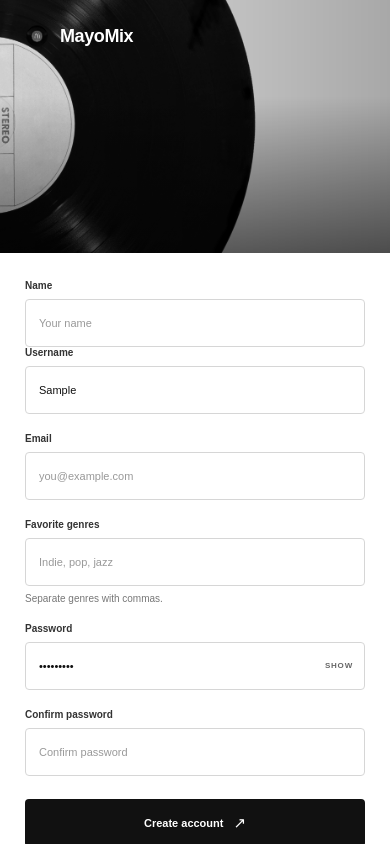
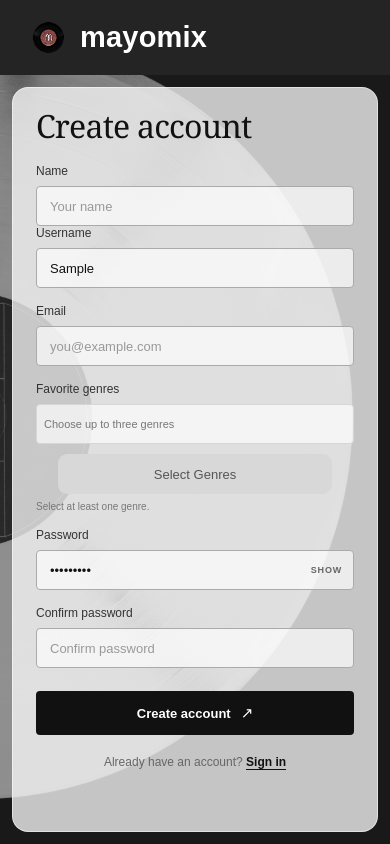
Before and after one commit to ammarbhat/mayomix-f, a React (Vite) app: page / in a window 390 px wide. Both pictures are taken after typing "Sample", "Sample123" into the empty fields and a click on the button "Create an account". Built offline with nearby package versions, Linux system fonts and the light colour scheme; a web font is replaced by a local one.

Commit message:
Optimize login page css for mobile

```diff
--- a/src/EditProfilePage.jsx
+++ b/src/EditProfilePage.jsx
@@ -1,9 +1,9 @@
 import { useEffect, useRef, useState } from 'react'
 import AppHeader from './AppHeader.jsx'
 import { apiRequest, clearStoredToken, getMyTasteList, getStoredToken, searchAlbums, searchArtists } from './api.js'
+import { GENRES } from './genreOptions.js'
 import './EditProfilePage.css'
 
-const GENRES = ['Pop', 'Rock', 'Hip-Hop / Rap', 'Dance / Electronic', 'Latin', 'R&B', 'Classical', 'Country', 'Soundtracks', 'Reggae', 'Jazz', 'Metal', 'Indie', 'Folk', 'Soul', 'Blues', 'Gospel', 'Afrobeats', 'K-Pop', 'Punk']
 const blank = { name: '', username: '', bio: '', pfp_link: '' }
 const idOf = (item) => item.mbid || item.id
 
--- a/src/LoginPage.css
+++ b/src/LoginPage.css
@@ -2,8 +2,8 @@
 .login-art { min-height: 680px; position: relative; overflow: hidden; isolation: isolate; background: #111; }
 .login-record { position: absolute; z-index: -2; inset: 0; width: 100%; height: 100%; object-fit: cover; object-position: 19% center; filter: grayscale(1) contrast(1.04); transform: scale(1.08); }
 .login-art-shade { position: absolute; z-index: -1; inset: 0; background: linear-gradient(90deg,rgba(0,0,0,.1),rgba(0,0,0,.34)),linear-gradient(0deg,rgba(0,0,0,.55),transparent 62%); }
-.login-brand { position: absolute; top: 34px; left: clamp(28px,5vw,70px); display: flex; align-items: center; gap: 9px; color: #fff; text-decoration: none; font-size: 20px; font-weight: 600; letter-spacing: -.4px; }
-.login-brand img { width: 32px; height: 32px; border-radius: 50%; object-fit: cover; filter: grayscale(1); }
+.login-brand { position: absolute; top: 34px; left: clamp(28px,5vw,70px); display: flex; align-items: center; gap: 12px; color: #fff; text-decoration: none; font-size: 26px; font-weight: 600; letter-spacing: -.4px; }
+.login-brand img { width: 42px; height: 42px; border-radius: 50%; object-fit: cover; }
 .login-panel { min-height: 680px; position: relative; display: flex; align-items: center; justify-content: center; padding: 70px clamp(34px,7vw,94px); }
 .login-form-wrap { width: min(100%,370px); }
 .login-form-wrap h1 { margin: 0 0 31px; font-family: 'DM Serif Display',Georgia,serif; font-size: 40px; line-height: 1; font-weight: 400; letter-spacing: -.8px; }
@@ -24,13 +24,45 @@
 .login-error { margin: 12px 0 0; color: #333; font-size: 10px; line-height: 1.5; }
 .login-switch { margin: 20px 0 0; color: #666; font-size: 11px; text-align: center; }
 .login-switch button { padding: 0; border: 0; background: transparent; color: #111; font: inherit; font-weight: 700; text-decoration: underline; text-underline-offset: 3px; cursor: pointer; }
-@media (max-width: 760px) { .login-page { grid-template-columns: minmax(0,.85fr) minmax(350px,1.15fr); }.login-panel { padding-inline: 38px; } }
-@media (max-width: 620px) { .login-page { min-height: 100vh; display: flex; flex-direction: column; }.login-art { min-height: 230px; height: 34vh; }.login-brand { top: 22px; left: 23px; font-size: 18px; }.login-brand img { width: 28px; height: 28px; }.login-panel { min-height: 430px; flex: 1; padding: 60px 25px 50px; }.login-form-wrap { max-width: 420px; }.login-form-wrap h1 { font-size: 36px; margin-bottom: 25px; } }
+.login-genres-label { display: block; margin-bottom: 8px; color: #333; font-size: 10px; font-weight: 600; }
+.login-genre-picker { margin-top: 0; }
+.login-selected-genres { min-height: 42px; display: flex; flex-wrap: wrap; align-items: center; gap: 6px; padding: 7px; border: 1px solid #d6d6d6; border-radius: 4px; background: #fff; }
+.login-selected-genre { display: inline-flex; align-items: center; gap: 6px; padding: 5px 7px 5px 9px; border-radius: 8px; background: #d5d5d5; color: #111; font-size: 11px; }
+.login-selected-genre button { width: 22px; height: 22px; padding: 0; border: 0; border-radius: 5px; background: #f04e49; color: #fff; font-size: 18px; line-height: 1; cursor: pointer; }
+.login-genre-empty { color: #777; font-size: 11px; }
+.login-genre-trigger-wrap { position: relative; }
+.login-genre-trigger { width: min(86%, 430px); min-height: 42px; display: block; margin: 10px auto 0; border: 0; border-radius: 9px; background: #d8d8d8; color: #555; font-size: 13px; cursor: pointer; }
+.login-genre-menu { position: absolute; z-index: 4; top: calc(100% + 4px); left: 0; width: 100%; max-height: 220px; display: grid; grid-template-columns: 1fr 1fr; gap: 5px; overflow: auto; padding: 8px; border-radius: 10px; background: #d9d9d9; box-shadow: 0 8px 24px #0005; }
+.login-genre-menu button { min-height: 38px; padding: 7px 10px; border: 0; border-radius: 8px; background: #555; color: #fff; text-align: left; cursor: pointer; }
+.login-genre-menu button:disabled { opacity: .5; cursor: default; }
+.login-genre-picker .login-hint { display: block; }
+@media (max-width: 760px) { .login-page { min-height: 100vh; display: flex; flex-direction: column; }.login-art { min-height: 230px; height: 34vh; }.login-brand { top: 22px; left: 23px; font-size: 18px; }.login-brand img { width: 28px; height: 28px; }.login-panel { min-height: 430px; flex: 1; padding: 60px 25px 50px; }.login-form-wrap { max-width: 420px; }.login-form-wrap h1 { font-size: 36px; margin-bottom: 25px; } }
 .login-page { height: 100vh; height: 100dvh; min-height: 0; overflow: hidden; }
 .login-art,.login-panel { height: 100%; min-height: 0; }
 .login-panel { overflow-y: auto; overscroll-behavior: contain; }
-@media (max-width: 620px) {
+@media (max-width: 760px) {
   .login-page { height: 100vh; height: 100dvh; min-height: 0; }
   .login-art { height: clamp(150px, 30vh, 260px); min-height: 0; flex: 0 0 auto; }
   .login-panel { height: 0; min-height: 0; flex: 1; justify-content: center; padding: 24px 25px; }
 }
+
+@media (max-width: 760px) {
+  .login-page { position: relative; display: block; height: 100vh; height: 100dvh; min-height: 0; background: #252525; }
+  .login-art { position: absolute; inset: 0; width: 100%; height: 100%; min-height: 0; }
+  .login-record { object-position: 12% center; filter: grayscale(1) invert(1) contrast(.78); transform: scale(1.08); }
+  .login-art-shade { background: rgba(23,23,23,.38); }
+  .login-brand { z-index: 1; top: 0; left: 0; width: 100%; height: 75px; padding: 0 28px; gap: 11px; background: #242424; font-size: 29px; letter-spacing: .2px; }
+  .login-brand img { width: 41px; height: 41px; }
+  .login-panel { position: absolute; top: 87px; right: 12px; bottom: 12px; left: 12px; height: auto; min-height: 0; padding: 22px 23px; justify-content: flex-start; align-items: stretch; overflow-y: auto; border: 1px solid rgba(255,255,255,.48); border-radius: 16px; background: rgba(246,246,246,.78); }
+  .login-form-wrap { width: 100%; max-width: 420px; margin: 0 auto; }
+  .login-form-wrap h1 { margin-bottom: 22px; font-size: 32px; }
+  .login-form label { margin-bottom: 8px; font-size: 12px; font-weight: 500; }
+  .login-form > input,.password-field input { height: 40px; border-color: #aaa; background: rgba(255,255,255,.68); font-size: 13px; }
+  .password-field button { height: 40px; font-size: 9px; }
+  .password-title { margin-top: 16px !important; }
+  .login-genres-label { font-size: 12px; font-weight: 500; }
+  .login-submit { height: 44px; font-size: 13px; }
+  .login-switch { font-size: 12px; }
+  .login-selected-genres { min-height: 40px; background: rgba(255,255,255,.68); }
+  .login-genre-trigger { min-height: 40px; }
+}
--- a/src/LoginPage.jsx
+++ b/src/LoginPage.jsx
@@ -1,5 +1,6 @@
 import { useState } from 'react'
 import { signIn, signUp } from './api.js'
+import { GENRES } from './genreOptions.js'
 import './LoginPage.css'
 
 function LoginPage() {
@@ -7,6 +8,8 @@ function LoginPage() {
   const [error, setError] = useState('')
   const [submitting, setSubmitting] = useState(false)
   const [isSigningUp, setIsSigningUp] = useState(false)
+  const [genres, setGenres] = useState([])
+  const [genreMenu, setGenreMenu] = useState(false)
 
   async function handleSubmit(event) {
     event.preventDefault()
@@ -18,10 +21,6 @@ function LoginPage() {
     try {
       if (isSigningUp) {
         if (password !== form.get('confirm-password')) throw new Error('Passwords do not match.')
-        const genres = String(form.get('genres') || '')
-          .split(',')
-          .map((genre) => genre.trim())
-          .filter(Boolean)
         if (genres.length === 0) throw new Error('Add at least one favorite genre.')
         await signUp({
           name: String(form.get('name')).trim(),
@@ -39,6 +38,12 @@ function LoginPage() {
     }
   }
 
+  function addGenre(genre) {
+    if (genres.length >= 3 || genres.includes(genre)) return
+    setGenres((current) => [...current, genre])
+    setGenreMenu(false)
+  }
+
   return (
     <main className="login-page">
       <section className="login-art" aria-label="mayomix">
@@ -46,7 +51,7 @@ function LoginPage() {
         <div className="login-art-shade" />
         <a className="login-brand" href="/" aria-label="MayoMix home">
           <img src="/images/mayomix-logo.png" alt="" />
-          <span>MayoMix</span>
+          <span>mayomix</span>
         </a>
       </section>
 
@@ -63,9 +68,18 @@ function LoginPage() {
             {isSigningUp && <>
               <label className="password-title" htmlFor="login-email">Email</label>
               <input id="login-email" name="email" type="email" autoComplete="email" placeholder="you@example.com" required />
-              <label className="password-title" htmlFor="login-genres">Favorite genres</label>
-              <input id="login-genres" name="genres" placeholder="Indie, pop, jazz" aria-describedby="genres-hint" required />
-              <span className="login-hint" id="genres-hint">Separate genres with commas.</span>
+              <span className="password-title login-genres-label" id="login-genres-label">Favorite genres</span>
+              <div className="login-genre-picker">
+                <div className="login-selected-genres" role="list" aria-label="Selected favorite genres">
+                  {genres.map((genre) => <span className="login-selected-genre" role="listitem" key={genre}>{genre}<button type="button" onClick={() => setGenres((current) => current.filter((item) => item !== genre))} aria-label={`Remove ${genre}`}>×</button></span>)}
+                  {!genres.length && <span className="login-genre-empty">Choose up to three genres</span>}
+                </div>
+                <div className="login-genre-trigger-wrap">
+                  <button className="login-genre-trigger" type="button" aria-labelledby="login-genres-label" aria-describedby="genres-hint" aria-expanded={genreMenu} onClick={() => setGenreMenu((open) => !open)}>Select Genres</button>
+                  {genreMenu && <div className="login-genre-menu" role="group" aria-label="Available genres">{GENRES.filter((genre) => !genres.includes(genre)).map((genre) => <button type="button" key={genre} disabled={genres.length >= 3} onClick={() => addGenre(genre)}>{genre}</button>)}</div>}
+                </div>
+                <span className="login-hint" id="genres-hint">Select at least one genre.</span>
+              </div>
             </>}
             <label className="password-title" htmlFor="login-password">Password</label>
             <div className="password-field">
@@ -81,7 +95,7 @@ function LoginPage() {
           </form>
           <p className="login-switch">
             {isSigningUp ? 'Already have an account?' : 'New to MayoMix?'}{' '}
-            <button type="button" onClick={() => { setIsSigningUp((current) => !current); setError('') }}>
+            <button type="button" onClick={() => { setIsSigningUp((current) => !current); setError(''); setGenres([]); setGenreMenu(false) }}>
               {isSigningUp ? 'Sign in' : 'Create an account'}
             </button>
           </p>
--- /dev/null
+++ b/src/genreOptions.js
@@ -0,0 +1 @@
+export const GENRES = ['Pop', 'Rock', 'Hip-Hop / Rap', 'Dance / Electronic', 'Latin', 'R&B', 'Classical', 'Country', 'Soundtracks', 'Reggae', 'Jazz', 'Metal', 'Indie', 'Folk', 'Soul', 'Blues', 'Gospel', 'Afrobeats', 'K-Pop', 'Punk']
```
